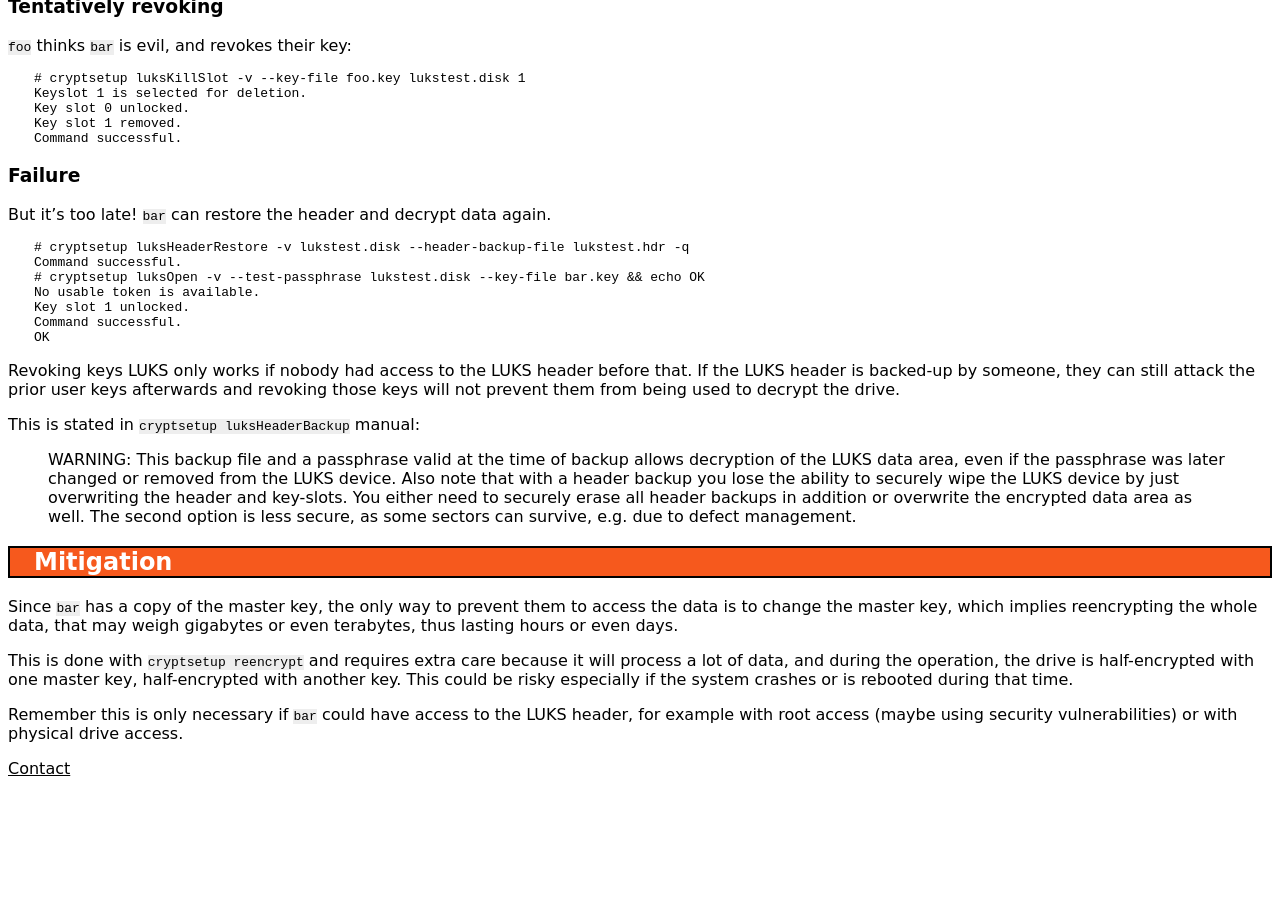
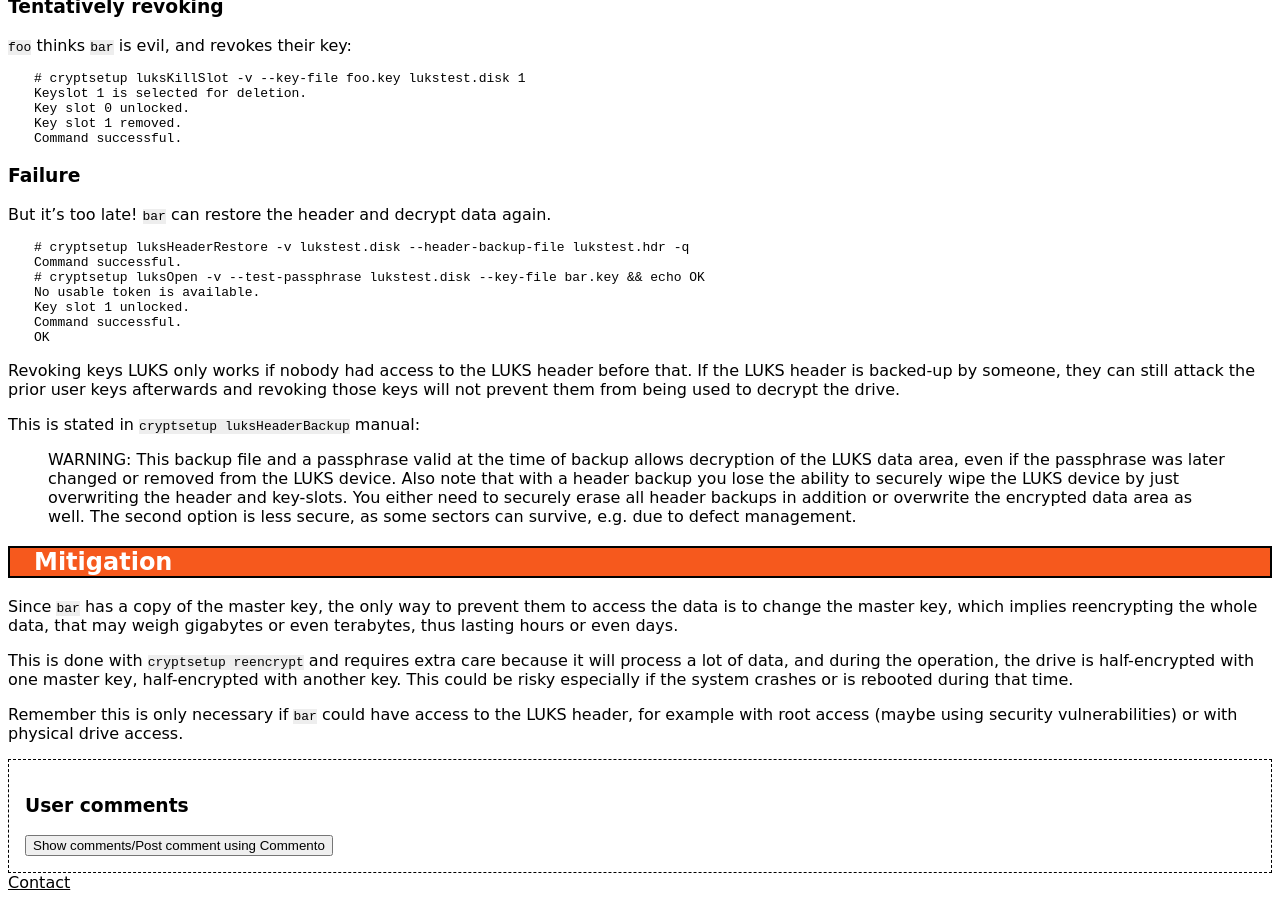
Before and after one commit to hydrargyrum/hydrargyrum.github.io, a Jekyll site: the page built from _posts/2022-03-26-revoking-luks-keys.md, in a window 1280 px wide and 900 px high, scrolled down 1153 px. Built offline with Jekyll 4.4.1, drawn with Linux system fonts in a browser that asks for light colours; before the commit the page ends 1939 px from its top, so only the background shows below that; some of the changed lines change nothing that is shown.

Commit message:
_posts/2022-03-26-revoking-luks-keys.md: accept comments

```diff
--- a/_posts/2022-03-26-revoking-luks-keys.md
+++ b/_posts/2022-03-26-revoking-luks-keys.md
@@ -2,6 +2,7 @@
 title: Revoking LUKS keys?
 last_modified_at: 2022-03-26T11:36:02+01:00
 tags: encryption luks filesystem
+accept_comments: true
 ---
 
 # Revoking LUKS keys?
```
